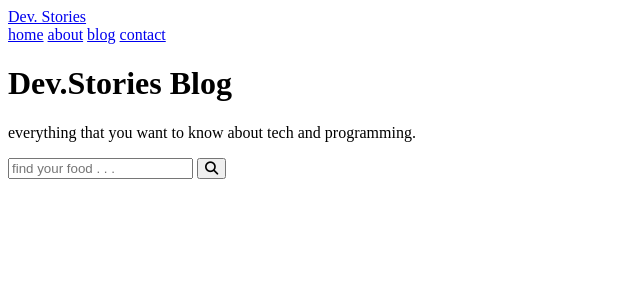
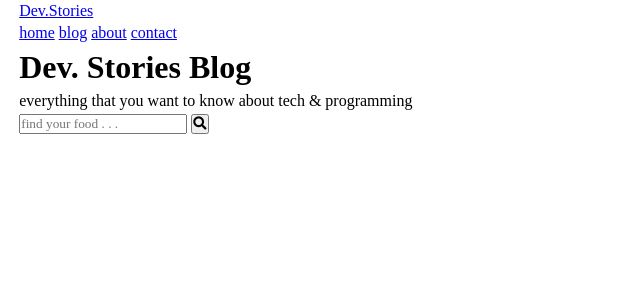
Before and after one commit to FernandoArroliga/PersonalBlog, a Django app: page / in a window 1280 px wide. Shown: the top 300 px of the page, without its empty margins (0-640 px from the left). Run offline with Django 4.2, Linux system fonts and the light colour scheme; some libraries are stand-ins or nearby versions.

Commit message:
"Creating header structure for index.html"

```diff
--- a/personalblog/templates/index.html
+++ b/personalblog/templates/index.html
@@ -1,3 +1,4 @@
+{% load static %}
 <!DOCTYPE html>
 <html lang="en">
 <head>
@@ -6,35 +7,36 @@
     <title>PersonalBlog</title>
 
     <!--Font Awesome Icons-->
-    <script src="https://kit.fontawesome.com/9a6f0fd7f8.js" crossorigin="anonymous"></script>
+    <link rel="stylesheet" href="https://cdnjs.cloudflare.com/ajax/libs/font-awesome/5.15.1/css/all.min.css" integrity="sha512-+4zCK9k+qNFUR5X+cKL9EIR+ZOhtIloNl9GIKS57V1MyNsYpYcUrUeQc9vNfzsWfV28IaLL3i96P9sdNyeRssA==" crossorigin="anonymous" />
 
     <!--Css Style-->
-    <link rel="stylesheet" href="style.css">
+    <link rel="stylesheet" href="{% static "css/main.css" %}">
 </head>
 
 <body>
     <!-- header -->
     <header>
-        <nav class="navbar">
-            <div class="container">
-                <a href="index.html" class="navbar-brand">Dev. Stories</a>
-                <div class="navbar-nav">
-                    <a href="#">home</a>
-                    <a href="#">about</a>
-                    <a href="#">blog</a>
-                    <a href="#">contact</a>
+        <nav class = "navbar">
+          <div class = "container">
+            <a href = "{% url "index" %}" class = "navbar-brand">Dev.Stories</a>
+            <div class = "navbar-nav">
+              <a href = "{% url "index" %}">home</a>
+              <a href = "{% url "blog" %}">blog</a>
+              <a href = "{% url "about" %}">about</a>
+              <a href = "{% url "contact" %}">contact</a>
             </div>
           </div>
         </nav>
-        <div class="banner">
-            <div class="container">
-                <h1 class="banner-title"><span>Dev.</span>Stories Blog</h1>
-                <p>everything that you want to know about tech and programming.
-                </p>
+        <div class = "banner">
+          <div class = "container">
+            <h1 class = "banner-title">
+              <span>Dev.</span> Stories Blog
+            </h1>
+            <p>everything that you want to know about tech & programming</p>
             <form>
-                    <input type="text" class="search-input" placeholder="find your food . . .">
-                    <button type="submit" class="search-btn">
-                        <i class="fas fa-search"></i>
+              <input type = "text" class = "search-input" placeholder="find your food . . .">
+              <button type = "submit" class = "search-btn">
+                <i class = "fas fa-search"></i>
               </button>
             </form>
           </div>
```
Lines whose indentation alone changed are shown as unchanged.
